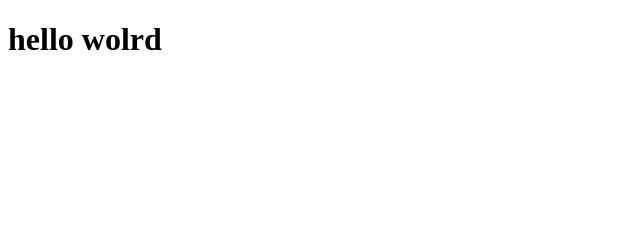
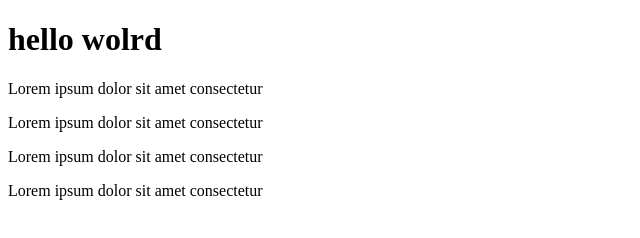
Before and after one commit to nikita19274/test, a plain HTML site: page index.html in a window 1280 px wide. Shown: the whole page, without its empty margins (0-640 px from the left). Drawn offline with Linux system fonts and the light colour scheme.

Commit message:
initial commit

```diff
--- a/index.html
+++ b/index.html
@@ -8,5 +8,10 @@
 </head>
 <body>
     <h1>hello wolrd</h1>
+    <p>Lorem ipsum dolor sit amet consectetur</p>
+    <p>Lorem ipsum dolor sit amet consectetur</p>
+    <p>Lorem ipsum dolor sit amet consectetur</p>
+    <p>Lorem ipsum dolor sit amet consectetur</p>
+
 </body>
 </html>
```
